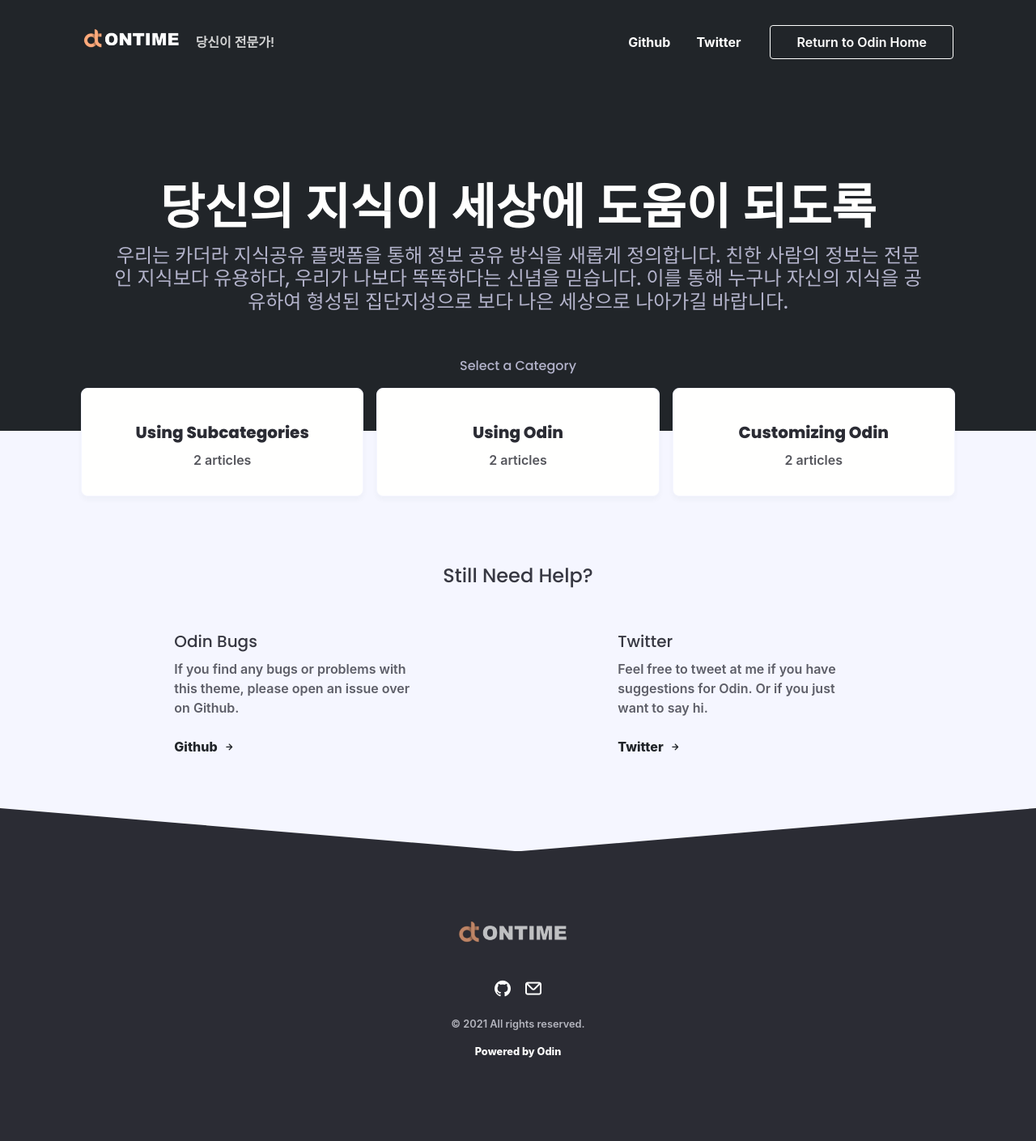
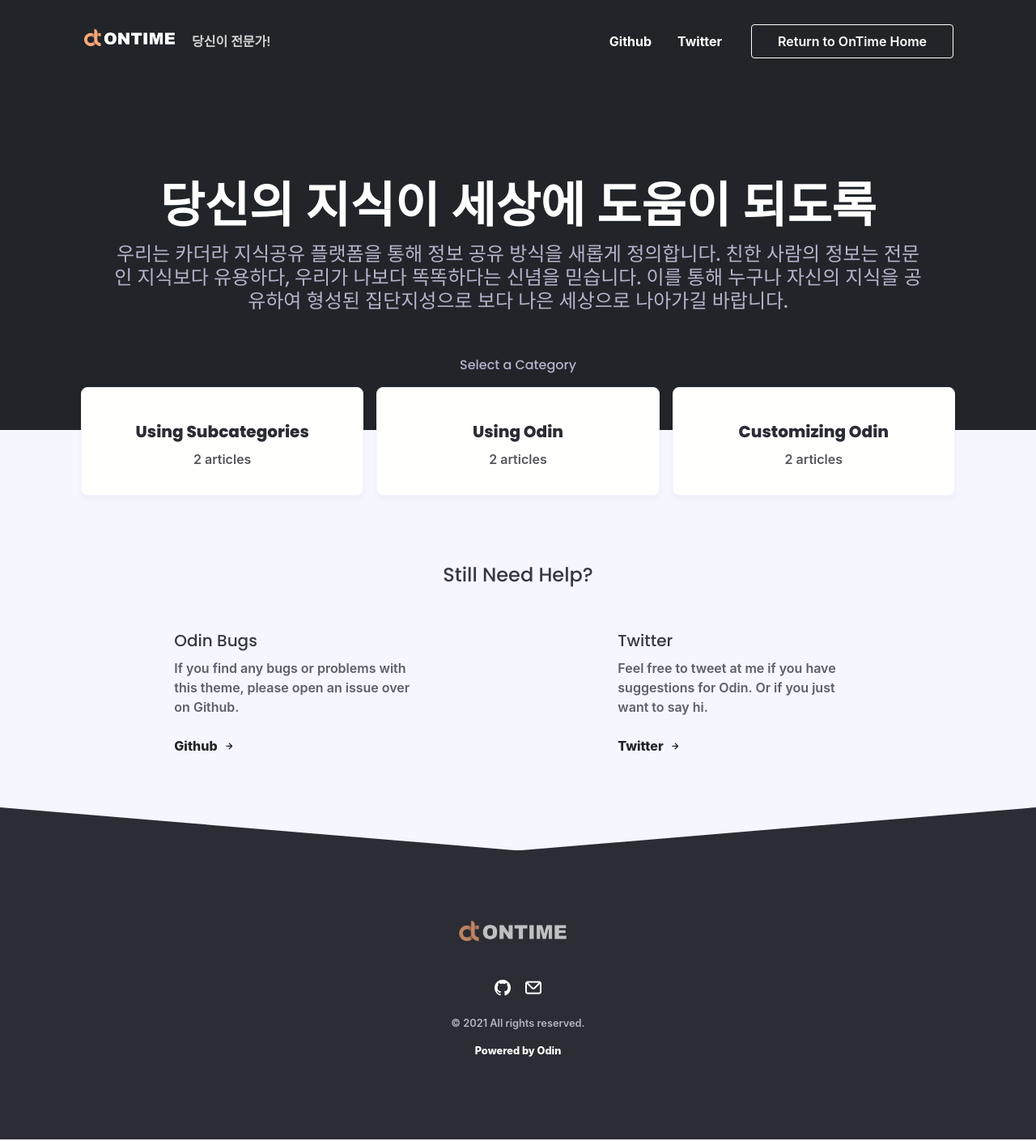
Before and after one commit to ontime-git/ontime-git.github.io, a Jekyll site: the page built from index.html, in a window 1280 px wide. Shown: the whole page at 81% size. Built offline with Jekyll 4.4.1, drawn with Linux system fonts in a browser that asks for light colours; nearby versions of some CDN libraries; some web fonts are replaced; comment, search, counter and statistics services are not loaded.

Commit message:
Update _config.yml

```diff
--- a/_config.yml
+++ b/_config.yml
@@ -50,16 +50,16 @@ instagram_username:
 
 # Navivation
 nav_item_one: Github
-nav_item_one_link: https://github.com/TeaGuns/odin
+nav_item_one_link: https://github.com/ontime-git/
 
 nav_item_two: Twitter
-nav_item_two_link: https://twitter.com/TheTeaGuns
+nav_item_two_link:
 
 nav_item_three: #
 nav_item_three_link: #
 
-nav_button: Return to Odin Home
-nav_button_link: https://teaguns.github.io/odin/
+nav_button: Return to OnTime Home
+nav_button_link: https://ontime-git.github.io/
 
 # More Help
 help_one_title: Odin Bugs
```
